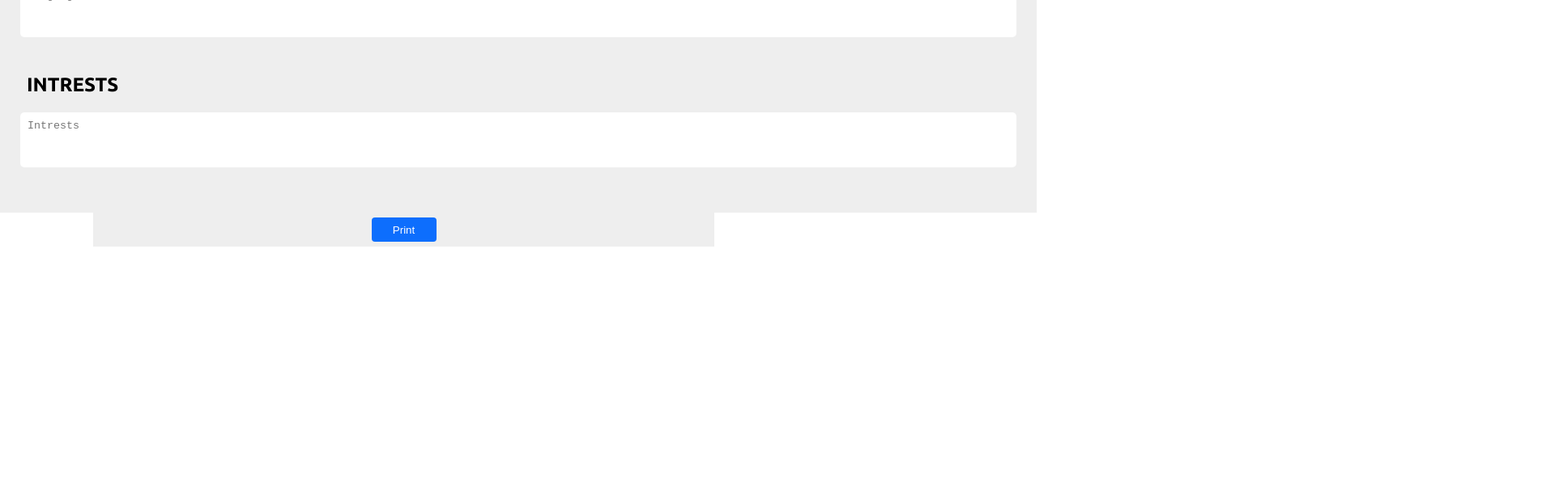
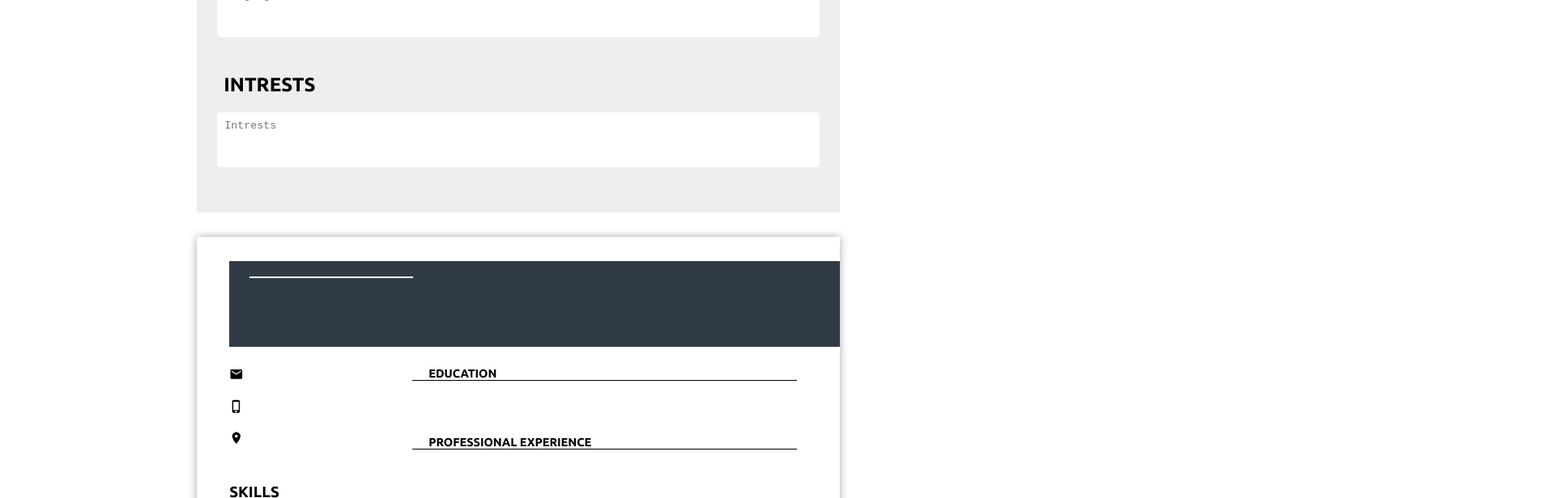
Before and after one commit to Frd0mF/CV-Builder, a React (Create React App) app: page / in a window 1280 px wide. Shown: the part 1740-2356 px from the top of the page at 81% size, 1920 px wide, since content can reach past the window. Before the commit the page ends 2070 px from the top, so only its background shows below. Built offline with nearby package versions, Linux system fonts and the light colour scheme.

Commit message:
Add files via upload

```diff
--- a/src/index.css
+++ b/src/index.css
@@ -7,22 +7,6 @@ body {
   font-family: 'Ubuntu';
   -webkit-font-smoothing: antialiased;
   -moz-osx-font-smoothing: grayscale;
-}
-
-@media only screen and (max-width: 1350px)
- {
-  .main {
-    flex-direction: column;
-}
-.cv-builder, .info {
-  min-width: 100vw;
-  margin: auto;
-  width: 50%;
-}
-.preview{
-  margin: auto;
-  width: 50%;
-}
 }
 
 .header {
@@ -43,7 +27,37 @@ body {
   justify-content: space-evenly;
 }
 
+@media only screen and (max-width: 1350px)
+ {
+   .App{
+    min-width: 230mm!important;
+   }
+  .main {
+    flex-direction: column;
+}
+.header {
+  min-width: 210mm;
+}
+.cv-builder, .info {
+  min-width: 210mm;
+  margin: auto;
+  width: 50%;
+}
+.preview{
+  margin: auto;
+  width: 50%;
+}
 
+.print{
+  margin: auto !important;
+  width: 50%;
+}
+.pdf {
+  margin: 20px 20px !important;
+  height: 50px !important;
+  width: 200mm !important;
+}
+}
 .cv-builder, .info {
   margin-top: 30px;
   display: flex;
```
